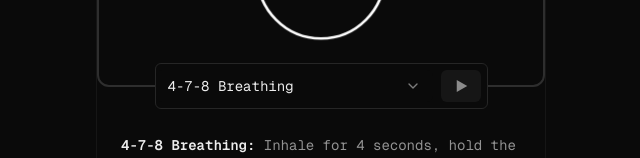
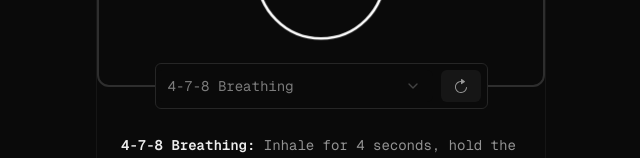
Before and after one commit to EduardIonescu/meditate, a Next.js app: page / in a window 1280 px wide. Both pictures are taken after a click on the button 779 px from the left and 475 px from the top of the page. Shown: the part 389-547 px from the top of the page, without its empty margins (319-959 px from the left). Built offline with nearby package versions, Linux system fonts and the light colour scheme.

Commit message:
retry button + disable on start

```diff
--- a/components/meditateBox.tsx
+++ b/components/meditateBox.tsx
@@ -3,6 +3,7 @@
 import { MODES } from '@/utils/constants';
 import { useClock, useCounter, useSelect, useTransition } from '@/utils/hooks';
 import { Actions } from '@/utils/types';
+import Image from 'next/image';
 import { useEffect, useState } from 'react';
 import ActionMessage from './actionMessage';
 import Clock from './clock';
@@ -109,8 +110,10 @@ function MeditateBox() {
           />
 
           <article className="absolute -bottom-6 flex w-3/4 gap-2 rounded-md border border-neutral-800 bg-background py-1.5 pr-1.5">
-            <Select onValueChange={handleSelectChange}>
-              <SelectTrigger className="h-8 w-full border-none">
+            <Select onValueChange={handleSelectChange} disabled={started}>
+              <SelectTrigger
+                className={`h-8 w-full border-none disabled:cursor-default`}
+              >
                 <SelectValue placeholder="4-7-8 Breathing" />
               </SelectTrigger>
               <SelectContent>
@@ -128,7 +131,20 @@ function MeditateBox() {
               onClick={handleStart}
               className="group rounded-md bg-white/5 px-3 transition-colors duration-200 ease-linear hover:bg-white/15"
             >
-              <div className="rounded-xs ml-0.5 h-0 w-0 scale-75 border-b-8 border-l-[14px] border-t-8 border-b-transparent border-l-white/50 border-t-transparent transition-colors duration-200 ease-linear group-hover:border-l-white/80" />
+              {started ? (
+                <div className="relative h-4 w-4">
+                  <Image
+                    src="/icons/retry-icon.svg"
+                    fill
+                    sizes="100%"
+                    alt=""
+                    aria-hidden
+                    className="object-contain invert-[60%] transition-all duration-200 ease-linear group-hover:invert-[85%]"
+                  />
+                </div>
+              ) : (
+                <div className="rounded-xs ml-0.5 h-0 w-0 scale-75 border-b-8 border-l-[14px] border-t-8 border-b-transparent border-l-white/50 border-t-transparent transition-colors duration-200 ease-linear group-hover:border-l-white/80" />
+              )}
             </button>
           </article>
         </article>
```
Also changed, not shown: public/icons/retry-icon.svg (added).
